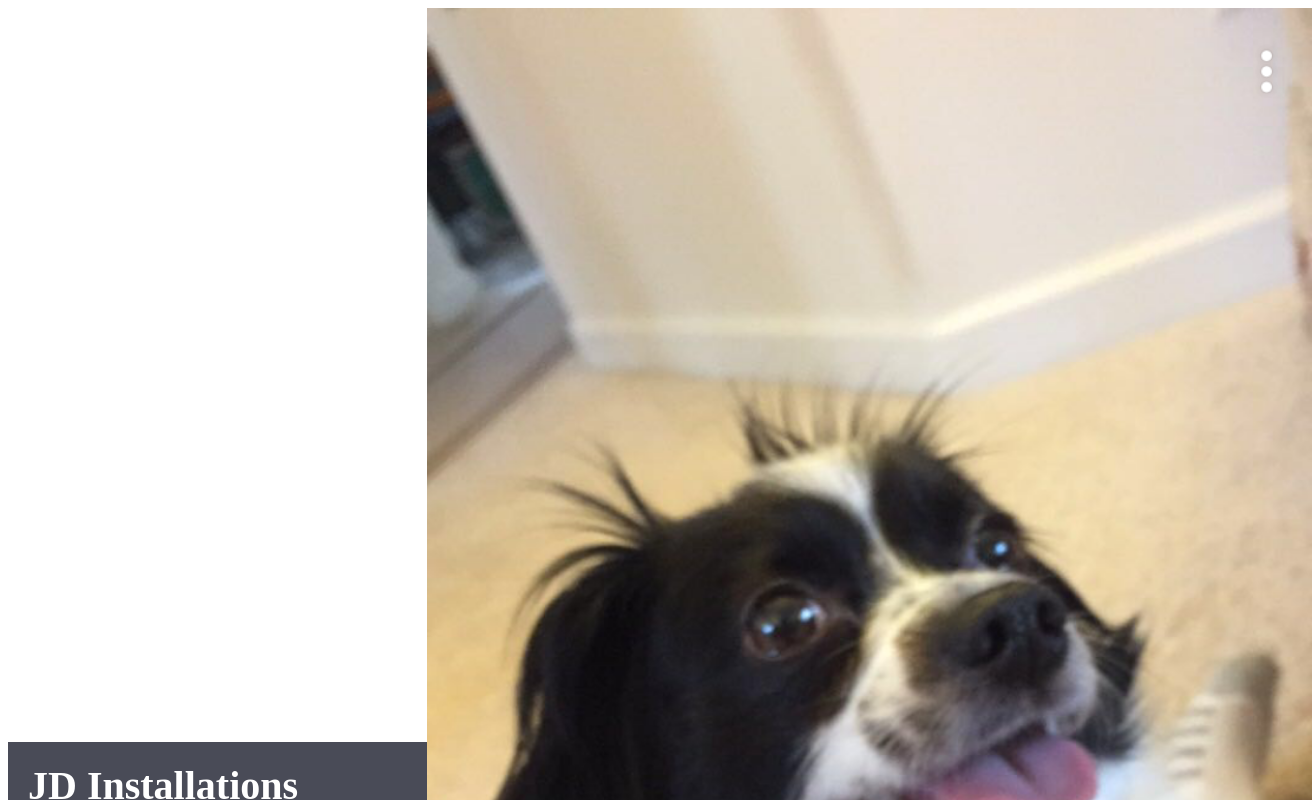
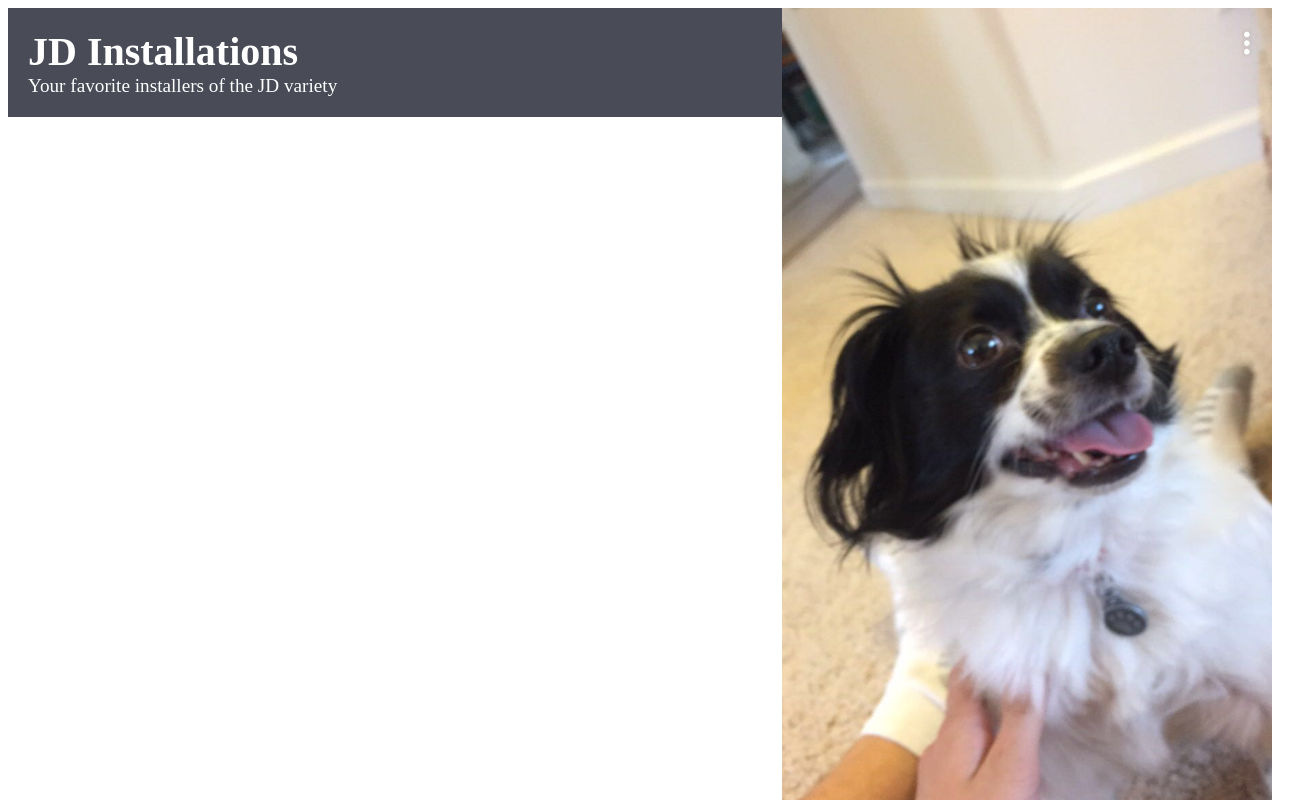
Before and after one commit to lamngo13/bruhh, an Angular app in the folder angapp/: page / in a window 1280 px wide. Shown: the top 800 px of the page, 1312 px wide, since content can reach past the window. Built offline with nearby package versions, Linux system fonts and the light colour scheme.

Commit message:
slightly better lol

```diff
--- a/angapp/src/app/home/home.component.css
+++ b/angapp/src/app/home/home.component.css
@@ -8,25 +8,39 @@ body {
   .topcontainer {
     display: flex;
     justify-content: space-between;
-    align-items: center;
+    align-items: stretch; /* Ensure the header stretches to match the height of the image */
+    /*max-width: 800px; /* Set a maximum width for the container */
+    /*max-height: 400px; /* Set a maximum height for the container */
+    margin: auto; /* Center the container horizontally */
+
   }
 
   .imagetop {
-    flex: 0 0 70%; /* Takes up 70% of the horizontal space */
+    flex: 100%; /* Takes up 70% of the horizontal space */
     text-align: right; /* Ensures the image is aligned to the right */
+    display: flex;
+    align-items: center; /* Center image vertically */
+    justify-content: center; /* Center image horizontally */
+    overflow: hidden; /* Hide any overflow */
+    object-fit: cover; /* Cover the container with the image */
   }
 
   .imagetop img {
-    width: 100%; /* Ensures the image fills the container */
-    height: auto; /* Maintains the aspect ratio of the image */
+    max-width: 100%; /* Ensure the image fills the container */
+    max-height: 100%; /* Ensure the image does not exceed the container height */
+
   }
 
   .header {
     background-color: #494b57;
     color: white;
     padding: 20px;
-    flex: 0 0 30%; /* Takes up 30% of the horizontal space */
+    flex: 150%; /* Takes up 30% of the horizontal space */
     text-align: left; /* Ensures the text is aligned to the left */
+    display: flex;
+    flex-direction: column;
+    justify-content: center; /* Center content vertically */
+    height: 100%; /* Make the header fill the available height */
   }
 
   .header h1 {
```
